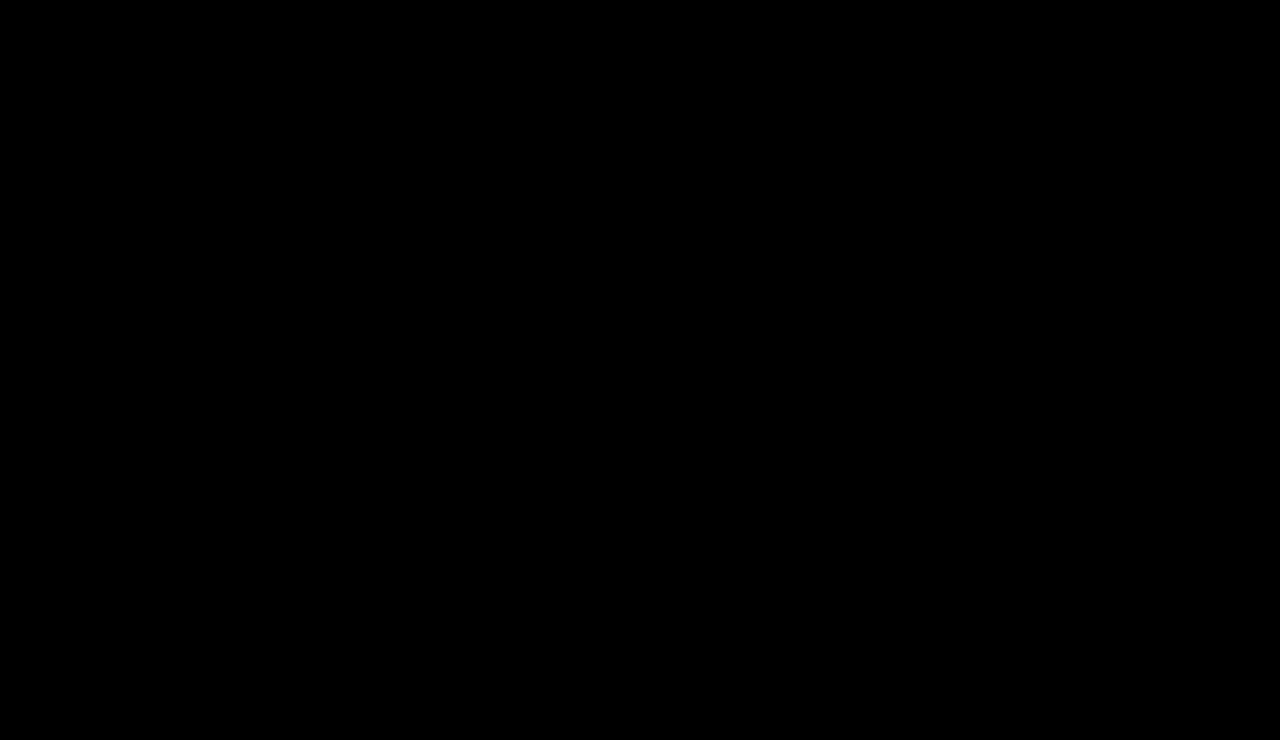
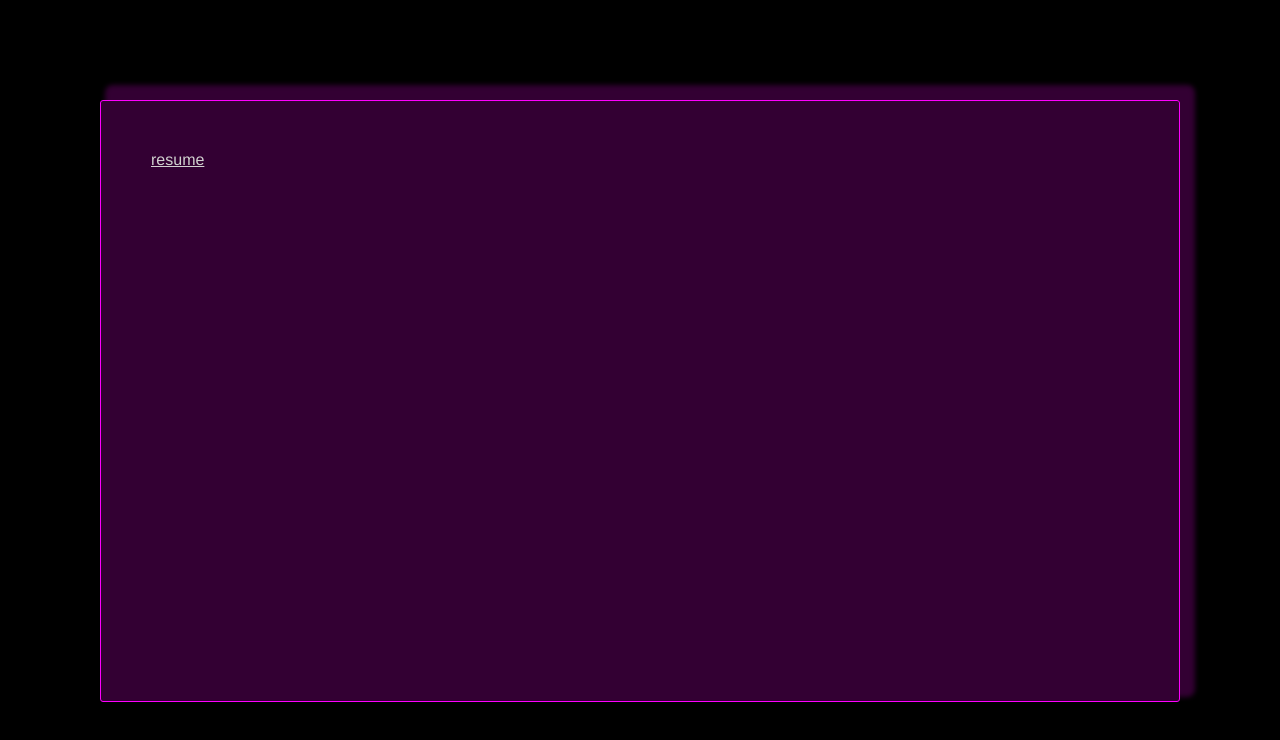
Before and after one commit to Euraldius/avielle-os, a Vue app: page /#/home in a window 1280 px wide. Shown: the top 740 px of the page. Built offline with nearby package versions, Linux system fonts and the light colour scheme.

Commit message:
Use vue-router for startup screen

```diff
--- a/src/App.vue
+++ b/src/App.vue
@@ -1,9 +1,5 @@
 <template>
   <div id="app">
-    <!-- <div id="nav"> -->
-    <!--   <router-link to="/">Home</router-link> | -->
-    <!--   <router-link to="/about">About</router-link> -->
-    <!-- </div> -->
     <router-view/>
   </div>
 </template>
--- a/src/components/HomeDirectory.vue
+++ b/src/components/HomeDirectory.vue
@@ -1,7 +1,7 @@
 <template>
   <div class="home-directory-container">
     <div class="home-directory">
-      <p>Home Dir!</p>
+      <router-link to="/resume" class="directory-link">resume</router-link>
     </div>
   </div>
 </template>
@@ -14,9 +14,10 @@ export default {
 
 <style lang="scss">
 $fuschia: #FF00FF;
+$text-white: #d1d0cf;
 
-p {
-  color: #d1d0cf;
+.directory-link {
+  color: $text-white;
 }
 
 .home-directory-container {
@@ -26,7 +27,7 @@ p {
 .home-directory {
   background-color: rgba($fuschia, 0.2);
   border: $fuschia 1px solid;
-  box-shadow: 0px 0px 8px 18px rgba($fuschia, 0.5);
+  box-shadow: 10px -10px 5px 5px rgba($fuschia, 0.2);
   border-radius: 3px;
   height: 500px;
   padding: 50px;
--- a/src/router.js
+++ b/src/router.js
@@ -1,6 +1,7 @@
 import Vue from 'vue';
 import Router from 'vue-router';
-import Home from './views/Home.vue';
+import Home from '@/views/Home.vue';
+import StartupScreen from '@/views/StartupScreen.vue';
 
 Vue.use(Router);
 
@@ -8,16 +9,18 @@ export default new Router({
   routes: [
     {
       path: '/',
+      name: 'root',
+      component: StartupScreen,
+    },
+    {
+      path: '/home',
       name: 'home',
       component: Home,
     },
-    {
-      path: '/about',
-      name: 'about',
-      // route level code-splitting
-      // this generates a separate chunk (about.[hash].js) for this route
-      // which is lazy-loaded when the route is visited.
-      component: () => import(/* webpackChunkName: "about" */ './views/About.vue'),
-    },
+    // {
+    //   path: '/resume',
+    //   name: 'resume',
+    //   component: Resume,
+    // },
   ],
 });
--- a/src/views/Home.vue
+++ b/src/views/Home.vue
@@ -1,39 +1,16 @@
 <template>
   <div class="home">
-    <StartupScreen v-if="startingUp" v-bind:startupTime="startupTime" />
-    <HomeDirectory v-if="!startingUp" />
+    <HomeDirectory />
   </div>
 </template>
 
 <script>
 import HomeDirectory from '@/components/HomeDirectory.vue';
-import StartupScreen from '@/components/StartupScreen.vue';
-
-const STARTUP_TIME = 5; // seconds
 
 export default {
   name: 'home',
   components: {
     HomeDirectory,
-    StartupScreen,
-  },
-  data: () => ({
-    secondsSinceLoad: 0,
-    startupTime: STARTUP_TIME,
-  }),
-  computed: {
-    startingUp: function startingUp() {
-      return this.secondsSinceLoad < STARTUP_TIME;
-    },
-  },
-  mounted: function startTimer() {
-    const interval = setInterval(() => {
-      if (this.startingUp) {
-        this.secondsSinceLoad += 1;
-      } else {
-        clearInterval(interval);
-      }
-    }, 1000);
   },
 };
 </script>
--- a/src/components/StartupScreen.vue
+++ b/src/views/StartupScreen.vue
@@ -8,22 +8,44 @@
 </template>
 
 <script>
+import router from '@/router';
 import Moon from '@/components/icons/Moon.vue';
+
+const STARTUP_TIME = 5; // seconds
 
 export default {
   name: 'startup-screen',
   components: {
     Moon,
   },
-  props: {
-    startupTime: Number,
-  },
   data: function startupScreenStyles() {
     return {
-      startupScreenStyles: {
-        animationDuration: `${this.startupTime}s`,
-      },
+      secondsSinceLoad: 0,
     };
+  },
+  computed: {
+    startingUp: function startingUp() {
+      return this.secondsSinceLoad < STARTUP_TIME;
+    },
+    startupScreenStyles: function startupScreenStyles() {
+      const display = this.startingUp ? 'inherit' : 'none';
+
+      return {
+        animationDuration: `${STARTUP_TIME}s`,
+        display,
+      };
+    },
+  },
+  mounted: function startTimer() {
+    const interval = setInterval(() => {
+      if (this.startingUp) {
+        this.secondsSinceLoad += 1;
+      } else {
+        clearInterval(interval);
+
+        router.push('home');
+      }
+    }, 1000);
   },
 };
 </script>
```
